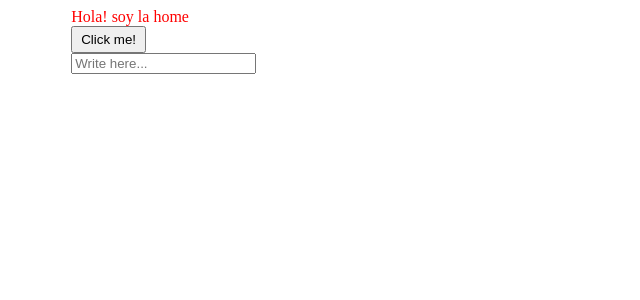
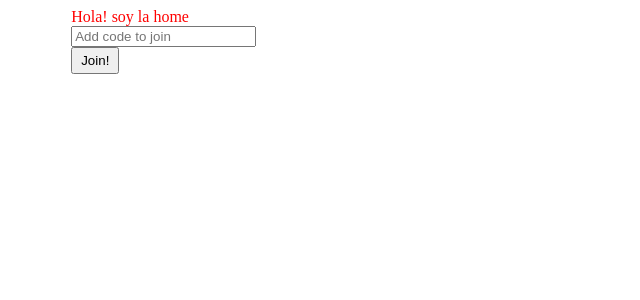
Before and after one commit to Oneclickdys/cherry, a React (Create React App) app: page / in a window 1280 px wide. Shown: the top 300 px of the page, without its empty margins (0-640 px from the left). Built offline with nearby package versions, Linux system fonts and the light colour scheme.

Commit message:
Feat: JoinForm

```diff
--- a/src/modules/atoms/Input/Input.js
+++ b/src/modules/atoms/Input/Input.js
@@ -1,15 +1,16 @@
 import PropTypes from "prop-types";
 import React from "react";
 
-const Input = ({ label, placeholder, onChange, disabled }) => {
+const Input = ({ label, placeholder, value, onChange, disabled }) => {
   return (
     <div className="input">
       {label && <label className="input__label">{label}</label>}
       <div className="input__container">
         <input
           placeholder={placeholder}
-          onChange={onChange}
+          onChange={(e) => onChange(e.target.value)}
           disabled={disabled}
+          value={value}
         />
       </div>
     </div>
--- a/src/modules/components/forms/JoinForm/JoinForm.js
+++ b/src/modules/components/forms/JoinForm/JoinForm.js
@@ -0,0 +1,36 @@
+import React from "react";
+import PropTypes from "prop-types";
+import useJoinForm from "./useJoinForm";
+import Input from "../../../atoms/Input/Input";
+import Button from "../../../atoms/Button/Button";
+
+function JoinForm() {
+  const { code, onChangeCode, onSubmit } = useJoinForm();
+
+  return (
+    <div className="join-form">
+      <div className="join-form__wrapper">
+        <Input
+          placeholder="Add code to join"
+          value={code}
+          onChange={onChangeCode}
+        />
+        <Button text="Join!" onClick={onSubmit} />
+      </div>
+    </div>
+  );
+}
+
+JoinForm.propTypes = {
+  code: PropTypes.string,
+  onChangeCode: PropTypes.func,
+  onSubmit: PropTypes.func,
+};
+
+JoinForm.defaultProps = {
+  code: null,
+  onChangeCode: () => {},
+  onSubmit: () => {},
+};
+
+export default JoinForm;
--- /dev/null
+++ b/src/modules/components/forms/JoinForm/useJoinForm.js
@@ -0,0 +1,15 @@
+import { useState } from "react";
+
+export default function useJoinForm() {
+  const [code, setCode] = useState("");
+
+  function onChangeCode(newCode) {
+    setCode(newCode);
+  }
+
+  function onSubmit() {
+    console.log("onSubmit " + code);
+  }
+
+  return { code, onChangeCode, onSubmit };
+}
--- a/src/modules/views/Home/Home.js
+++ b/src/modules/views/Home/Home.js
@@ -1,14 +1,12 @@
 import React from "react";
-import Button from "../../atoms/Button/Button";
-import Input from "../../atoms/Input/Input";
+import JoinForm from "../../components/forms/JoinForm/JoinForm";
 import LayoutDefault from "../../layout/LayoutDefault/LayoutDefault";
 
 const Home = () => {
   return (
     <LayoutDefault>
       <div className="home">Hola! soy la home</div>
-      <Button />
-      <Input />
+      <JoinForm />
     </LayoutDefault>
   );
 };
```
